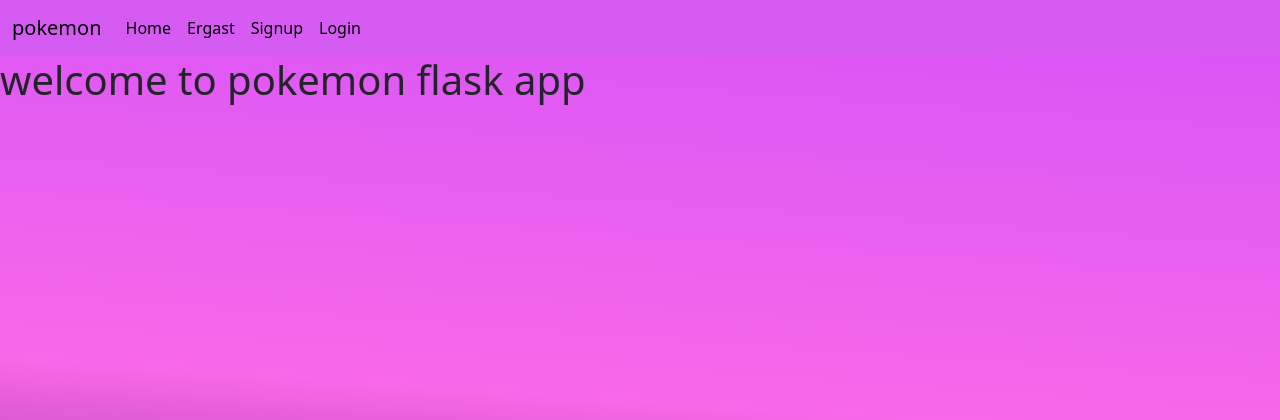
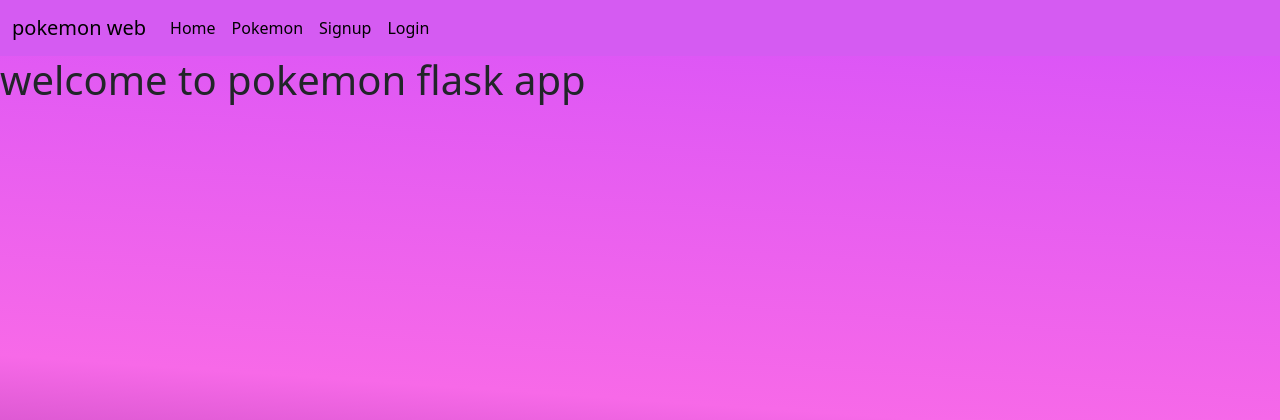
Before and after one commit to RAHEL-W/thieves139demoweek5day1, a Flask app: page / in a window 1280 px wide. Shown: the top 420 px of the page. Run offline with Flask 3, Linux system fonts and the light colour scheme.

```diff
--- a/app/forms.py
+++ b/app/forms.py
@@ -16,6 +16,6 @@ class LoginForm(FlaskForm):
 
 
 
-class ErgastForm(FlaskForm):
+class PokemonForm(FlaskForm):
     name_or_id = StringField('Name_or_id: ', validators=[DataRequired()])
     submit_btn = SubmitField('Ergast')
--- a/app/routes.py
+++ b/app/routes.py
@@ -4,7 +4,7 @@ import requests
 from  app  import app
 from .forms import SignupForm
 from .forms import LoginForm
-from .forms import ErgastForm
+from .forms import PokemonForm
 from app.models import User
 from werkzeug.security import check_password_hash
 from flask_login import login_user, logout_user
@@ -80,13 +80,13 @@ def get_pokemon_info(pokemon_identifier):
         }
         return pokemon_info
 
-@app.route('/ergast', methods=['GET', 'POST'])
-def ergast():
-    form = ErgastForm()
+@app.route('/pokemon', methods=['GET', 'POST'])
+def pokemon():
+    form = PokemonForm()
     if  request.method == 'POST' and form.validate_on_submit():
         pokemon_identifier = form.name_or_id.data
         pokemons = get_pokemon_info(pokemon_identifier)
-        return render_template('ergast.html', form=form, pokemons = pokemons)
+        return render_template('pokemon.html', form=form, pokemons = pokemons)
 
     else:
-       return render_template('ergast.html', form=form)
+       return render_template('pokemon.html', form=form)
--- a/app/templates/includes/nav.html
+++ b/app/templates/includes/nav.html
@@ -1,6 +1,6 @@
 <nav class="navbar navbar-expand-lg bg-body-tertiary">
     <div class="container-fluid">
-      <a class="navbar-brand" href="#">pokemon </a>
+      <a class="navbar-brand" href="#">pokemon web </a>
       <button class="navbar-toggler" type="button" data-bs-toggle="collapse" data-bs-target="#navbarText" aria-controls="navbarText" aria-expanded="false" aria-label="Toggle navigation">
         <span class="navbar-toggler-icon"></span>
       </button>
@@ -11,7 +11,7 @@
             <a class="nav-link active" aria-current="page" href="{{url_for('home')}}">Home</a>
           </li>
           <li class="nav-item">
-            <a class="nav-link active" href="{{url_for('ergast')}}">Ergast</a>
+            <a class="nav-link active" href="{{url_for('pokemon')}}">Pokemon</a>
           </li>
           {%if current_user.is_anonymous%}
           <li class="nav-item"></li>
--- a/app/templates/ergast.html
+++ b/app/templates/pokemon.html
@@ -7,7 +7,7 @@ Ergast
 
 {%block  styles%}
 
-<link rel="stylesheet" href="../static/styles/ergast.css">
+<link rel="stylesheet" href="../static/styles/pokemon.css">
 
 {%endblock%}
 
```
Also changed, not shown: app/static/styles/pokemon.css (renamed from app/static/styles/ergast.css).
